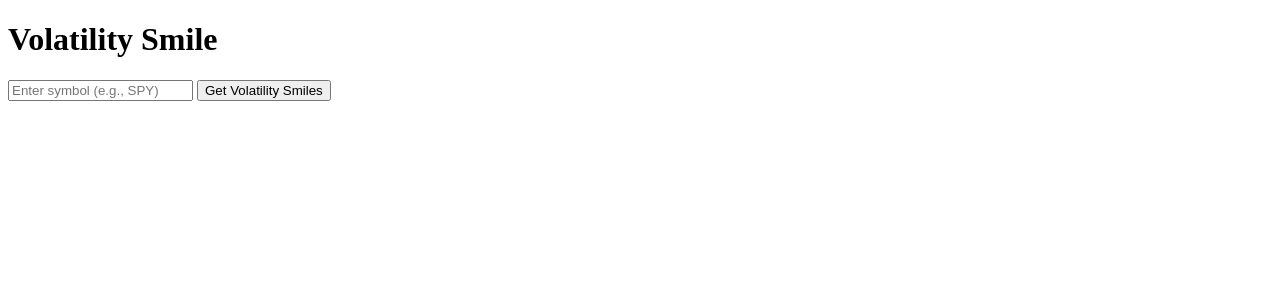
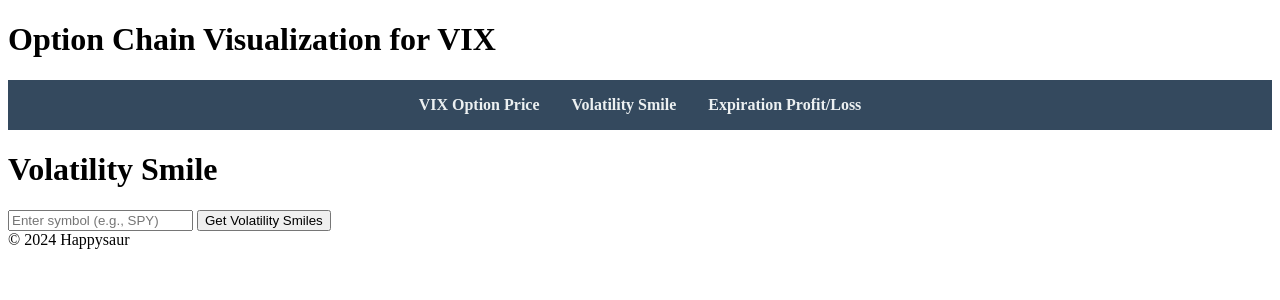
Before and after one commit to perng/ib_quote_store, a Flask app: page /smile in a window 1280 px wide. Shown: the top 300 px of the page. Run offline with Flask 3, Linux system fonts and the light colour scheme; some libraries are stand-ins or nearby versions.

Commit message:
styled smile page

```diff
--- /dev/null
+++ b/templates/base.html
@@ -0,0 +1,64 @@
+<!DOCTYPE html>
+<html lang="en">
+<head>
+  <meta charset="UTF-8">
+  <meta name="viewport" content="width=device-width, initial-scale=1.0">
+  <title>{% block title %}VIX Option Analysis{% endblock %}</title>
+  <script src="https://cdn.plot.ly/plotly-latest.min.js"></script>
+  <script src="https://code.jquery.com/jquery-3.6.0.min.js"></script>
+  <style>
+    /* ... (include all your existing styles here) ... */
+
+    /* Navigation styles */
+    nav {
+      background-color: #34495e;
+      padding: 1rem;
+    }
+    nav ul {
+      list-style-type: none;
+      padding: 0;
+      margin: 0;
+      display: flex;
+      justify-content: center;
+    }
+    nav ul li {
+      margin: 0 1rem;
+    }
+    nav ul li a {
+      color: #ecf0f1;
+      text-decoration: none;
+      font-weight: bold;
+      transition: color 0.3s;
+    }
+    nav ul li a:hover {
+      color: #3498db;
+    }
+  </style>
+  {% block extra_head %}{% endblock %}
+</head>
+<body>
+
+<header>
+  <h1>Option Chain Visualization for VIX</h1>
+</header>
+
+<nav>
+  <ul>
+    <li><a href="/">VIX Option Price</a></li>
+    <li><a href="/smile">Volatility Smile</a></li>
+    <li><a href="/expiration_profit_loss">Expiration Profit/Loss</a></li>
+  </ul>
+</nav>
+
+<div class="container">
+  {% block content %}{% endblock %}
+</div>
+
+<footer>
+  &copy; 2024 Happysaur
+</footer>
+
+{% block scripts %}{% endblock %}
+
+</body>
+</html>
--- a/templates/smile.html
+++ b/templates/smile.html
@@ -1,11 +1,8 @@
-<!DOCTYPE html>
-<html lang="en">
-<head>
-    <meta charset="UTF-8">
-    <meta name="viewport" content="width=device-width, initial-scale=1.0">
-    <title>Volatility Smile</title>
-    <script src="https://cdn.plot.ly/plotly-latest.min.js"></script>
-    <script src="https://code.jquery.com/jquery-3.6.0.min.js"></script>
+{% extends "base.html" %}
+
+{% block title %}Volatility Smile{% endblock %}
+
+{% block extra_head %}
 <style>
     .loader {
         border: 16px solid #f3f3f3;
@@ -28,15 +25,20 @@
         display: none;
     }
 </style>
-</head>
-<body>
+{% endblock %}
+
+{% block content %}
 <h1>Volatility Smile</h1>
 <input type="text" id="symbol" placeholder="Enter symbol (e.g., SPY)">
 <button id="getDataButton">Get Volatility Smiles</button>
 <div id="loader" class="loader"></div>
 <div id="error-message"></div>
 <div id="plots"></div>
+{% endblock %}
 
+{% block scripts %}
+<script src="https://cdn.plot.ly/plotly-latest.min.js"></script>
+<script src="https://code.jquery.com/jquery-3.6.0.min.js"></script>
 <script>
     function getSmileData() {
         const symbol = document.getElementById('symbol').value;
@@ -117,5 +119,4 @@
         }
     });
 </script>
-</body>
-</html>
+{% endblock %}
```
Also changed, not shown: templates/index.html (+0 -26 lines). Lines whose indentation alone changed are shown as unchanged.
